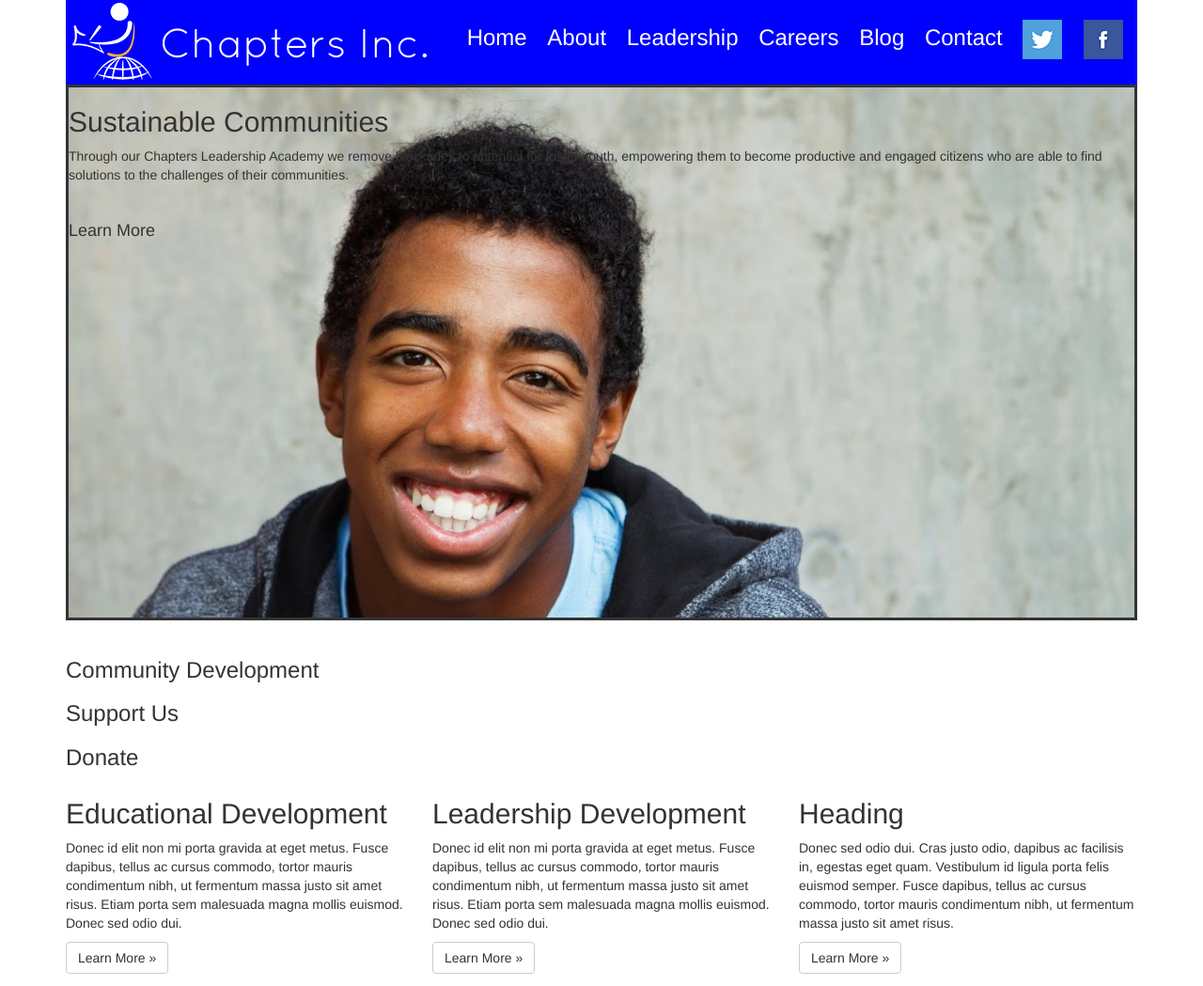
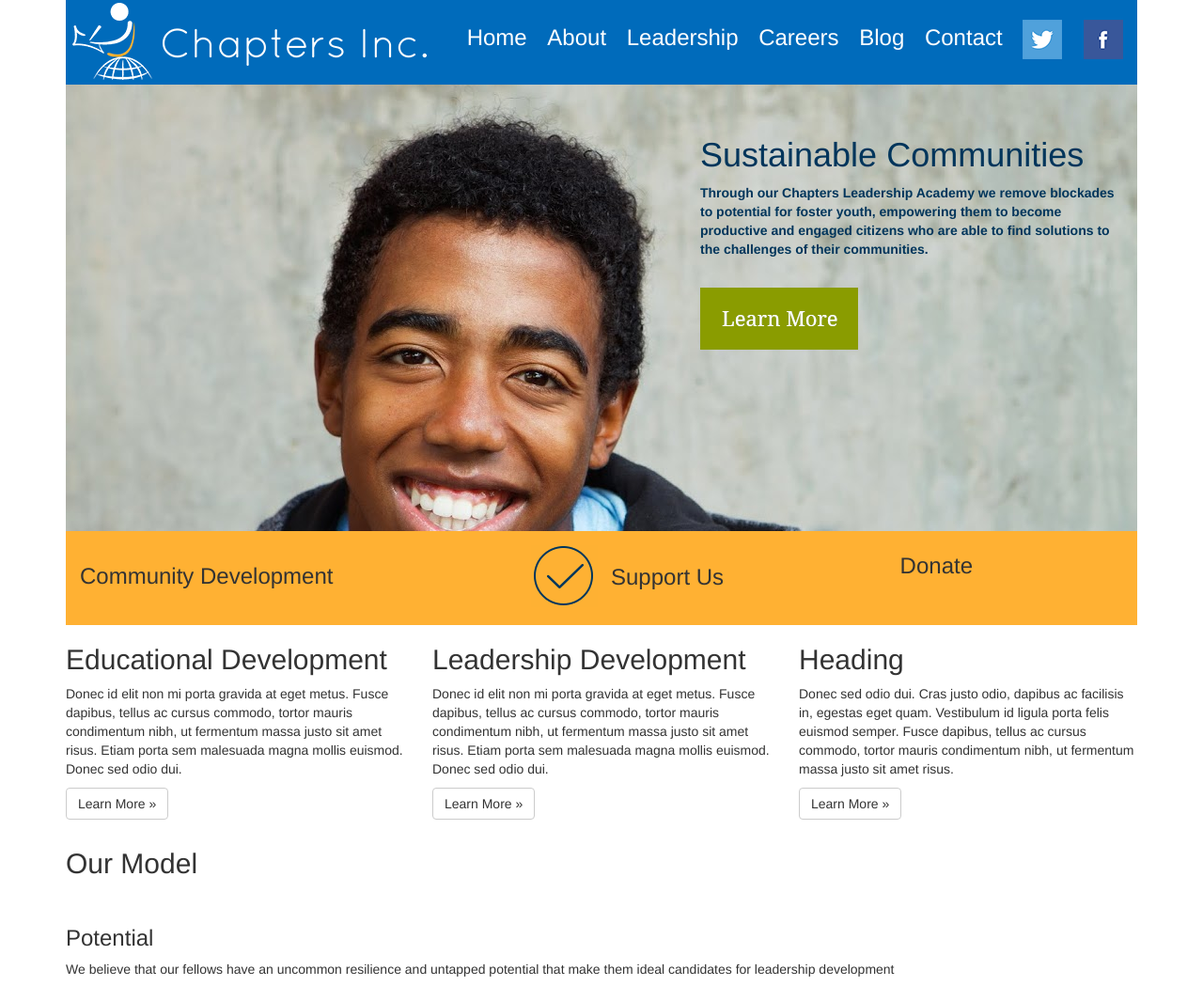
Before and after one commit to kwekuofficial/chapters-project, a plain HTML site: page index.html in a window 1280 px wide. Shown: the top 1049 px of the page at 94% size. Drawn offline with nearby package versions, Linux system fonts and the light colour scheme.

Commit message:
added png files and updated index and html file

```diff
--- a/chapters.css
+++ b/chapters.css
@@ -1,5 +1,18 @@
+.donate {
+  float: right;
+  margin: -73px 160px 0 0;
+  padding: 15px;
+}
+
+.community-dev {
+  padding: 0 0 0 15px;
+  margin: 15px 0 0 0;
+  float: left;
+}
+
 header {
-  background-color: blue;
+  background-color: #006BBB;
+  height: 0 0 0 0;
 }
 
 img {
@@ -8,13 +21,20 @@ img {
 
 .headline-container {
   background-image: url("main-photo.jpg");
-  border-style: solid;
+
   background-size: cover;
   width: 1140px;
   height: 570px;
 
 }
 
+.headline-text {
+  width: 450px;
+  margin: 35px 15px 0 0;
+  float: right;
+  color: #00355B;
+  font-weight: bold;
+}
 
 
 .main-navigation {
@@ -29,3 +49,24 @@ img {
   margin: 0 15px 0 0;
 
 }
+
+.mid-navigation {
+  width: 1140px;
+  height: 100px;
+  background-color: #FFB133;
+  margin: -115px 0 0 0;
+}
+
+.support-us {
+  margin: 0 0 0 495px;
+  padding: 15px 0 0 0;
+}
+
+.support-us > h3 {
+  margin: -45px 0 0 85px;
+}
+
+
+.support.png {
+  margin: 0 0 0 -20px;
+}
--- a/index.html
+++ b/index.html
@@ -22,18 +22,18 @@
               <li>Careers</li>
               <li>Blog</li>
               <li>Contact</li>
-              <li><img src="top_r3_c7.png"></li>
-              <li><img src="top_r3_c4.png"></li>
+              <a href="#"><li><img src="top_r3_c7.png"></li></a>
+              <a href="#"><li><img src="top_r3_c4.png"></li></a>
             </ul>
           </h3>
     </header>
 <div class="headline-container">
   <div class="headline-text">
-  <h2>Sustainable Communities</h2>
+  <h1>Sustainable Communities</h1>
     <p>Through our Chapters Leadership Academy we remove blockades to potential for foster youth, empowering them to become productive and engaged citizens who are able to find solutions to the challenges
       of their communities.</p>
       <br>
-      <h4>Learn More</h4>
+      <a href="#"><img src="learn_more.png"></a>
   </div>
 </div>
 <br>
@@ -42,7 +42,8 @@
       <h3>Community Development</h3>
   </div>
 <div class="support-us">
-      <h3>Support Us</h3>
+  <img src="support.png">
+  <h3>Support Us</h3>
 </div>
 <div class="donate">
     <h3>Donate</h3>
```
Also changed, not shown: donate.png (added), learn_more.png (added), support.png (added).
